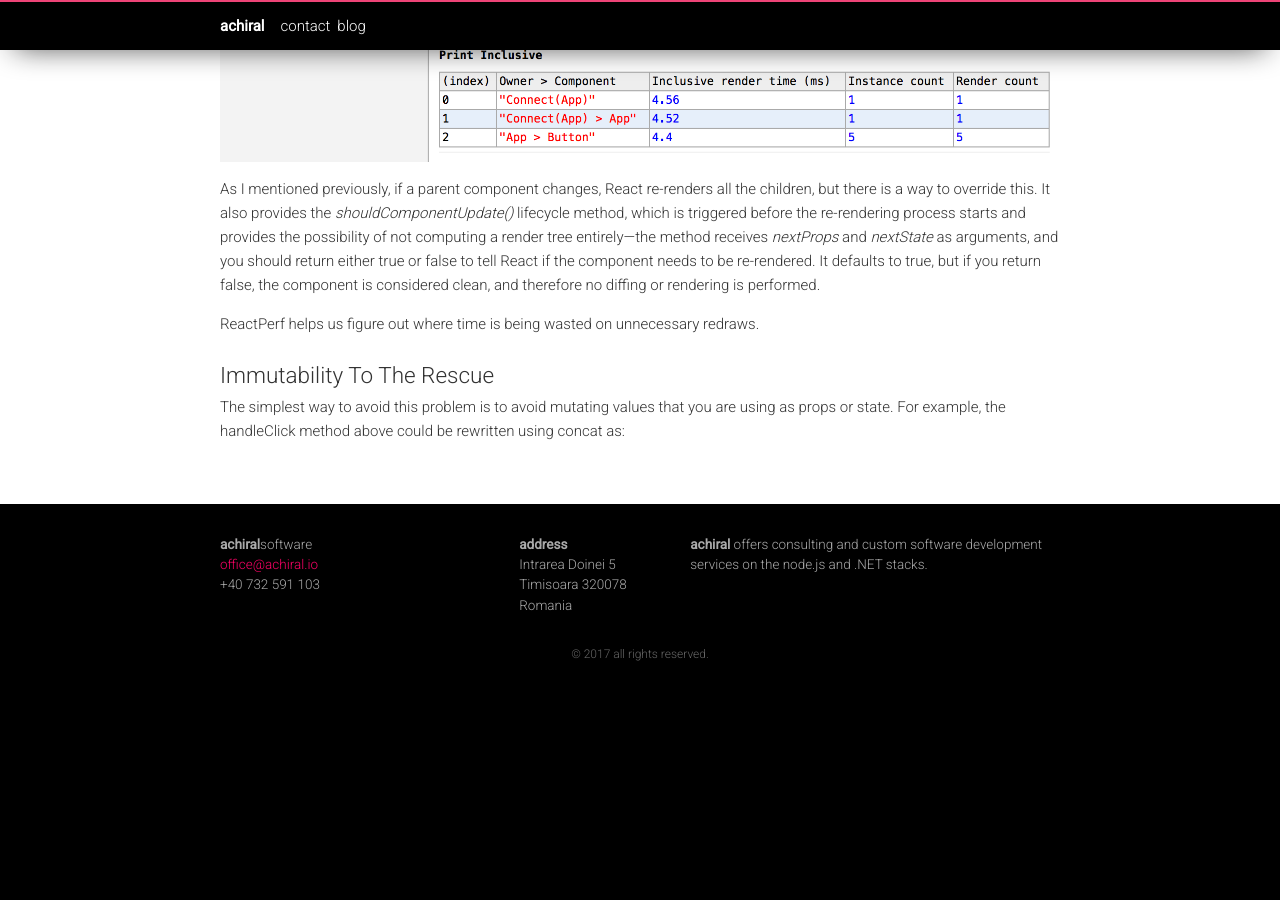
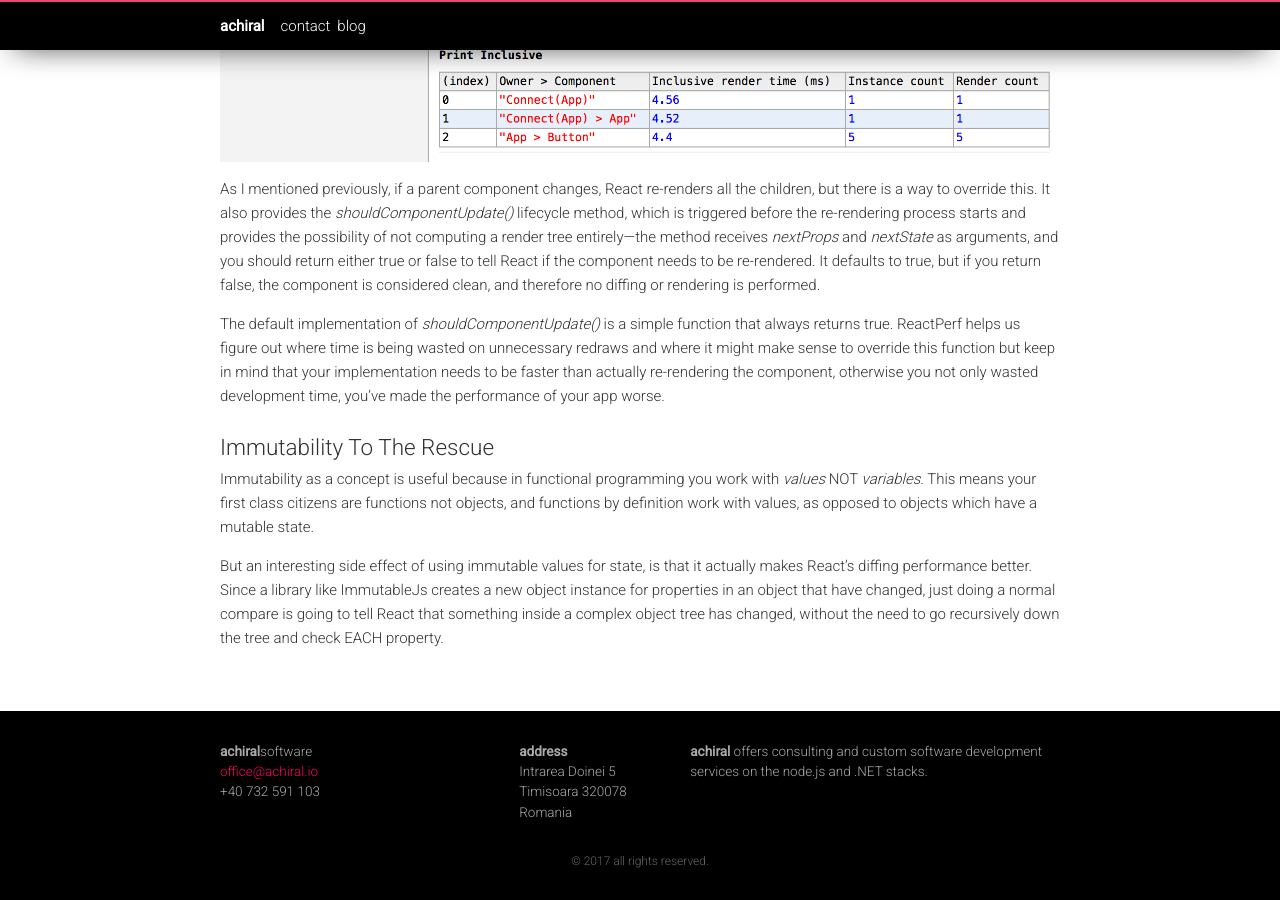
Before and after one commit to toaderflorin/eksia, a Jekyll site: the page built from _posts/2017-11-29-react-perf.markdown, in a window 1280 px wide and 900 px high, scrolled down 2608 px. Built offline with Jekyll 4.4.1, drawn with Linux system fonts in a browser that asks for light colours; nearby versions of some CDN libraries; before the commit the page ends 3301 px from its top, so only the background shows below that.

Commit message:
Added more to the file.

```diff
--- a/_posts/2017-11-29-react-perf.markdown
+++ b/_posts/2017-11-29-react-perf.markdown
@@ -31,8 +31,6 @@ As you can see, calling *setState()* doesn't re-render that part of the componen
 <blockquote>
 The key takeaway here is that the React diffing process is a <b>trade-off</b>. It is not necessarily the optimal algorithm for diffing random trees, but it works well in real life scenarios, which is what we ultimately care about.
 </blockquote>
-
-<!-- Another way of telling React that the state of the children of a component are stable are with the *key* attribute. If it encounters the same value for this, it's not going to bother attempting to diff the subtrees. -->
 
 ## Measuring Performance
 With all the nice performance features built in, there will still occasionally come a time where you need to profile the performance of your components. *ReactPerf* is a tool that gives an overview about an app’s overall performance and helps discover optimization opportunities where *shouldComponentUpdate()* lifecycle hooks should be implemented. The Perf object is available as a React add-on and can be used with React in development mode only. You should not include this bundle when building your app for production.
@@ -74,7 +72,9 @@ The output of the library is something like this, which should give you hints on
 
 As I mentioned previously, if a parent component changes, React re-renders all the children, but there is a way to override this. It also provides the *shouldComponentUpdate()* lifecycle method, which is triggered before the re-rendering process starts and provides the possibility of not computing a render tree entirely—the method receives *nextProps* and *nextState* as arguments, and you should return either true or false to tell React if the component needs to be re-rendered. It defaults to true, but if you return false, the component is considered clean, and therefore no diffing or rendering is performed.
 
-ReactPerf helps us figure out where time is being wasted on unnecessary redraws.
+The default implementation of *shouldComponentUpdate()* is a simple function that always returns true. ReactPerf helps us figure out where time is being wasted on unnecessary redraws and where it might make sense to override this function but keep in mind that your implementation needs to be faster than actually re-rendering the component, otherwise you not only wasted development time, you've made the performance of your app worse.
 
 ## Immutability To The Rescue
-The simplest way to avoid this problem is to avoid mutating values that you are using as props or state. For example, the handleClick method above could be rewritten using concat as:
+Immutability as a concept is useful because in functional programming you work with *values* NOT *variables*. This means your first class citizens are functions not objects, and functions by definition work with values, as opposed to objects which have a mutable state.
+
+But an interesting side effect of using immutable values for state, is that it actually makes React's diffing performance better. Since a library like ImmutableJs creates a new object instance for properties in an object that have changed, just doing a normal compare is going to tell React that something inside a complex object tree has changed, without the need to go recursively down the tree and check EACH property.
```
Also changed, not shown: 1 other file.
